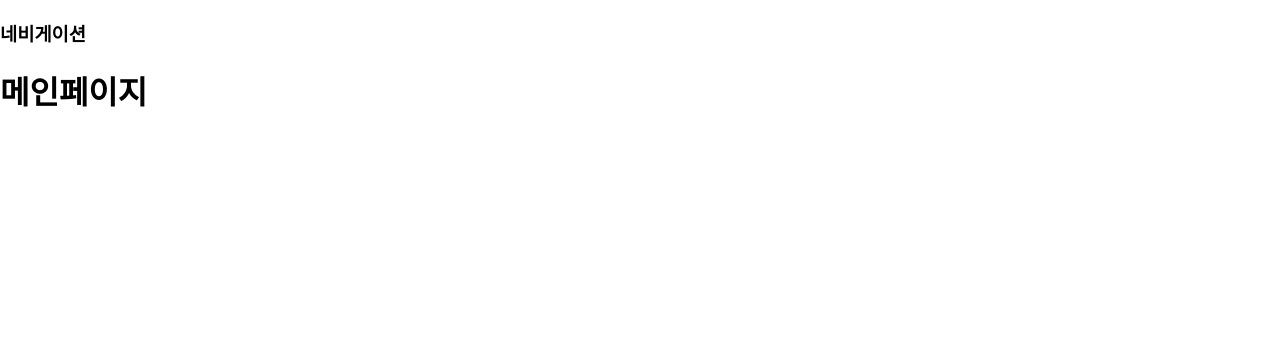
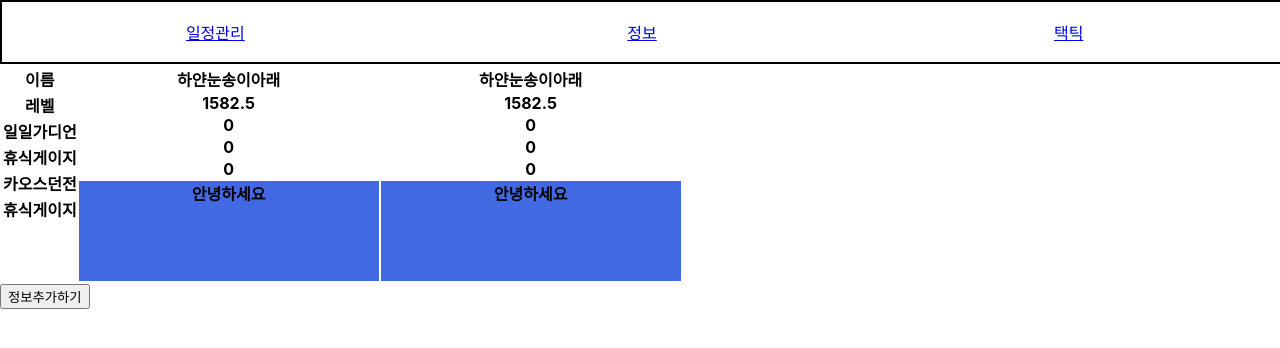
Before and after one commit to AppleTrick/loaple, a React (Create React App) app: page /main in a window 1280 px wide. Shown: the top 348 px of the page. Built offline with nearby package versions, Linux system fonts and the light colour scheme.

Commit message:
표 생성 완료

```diff
--- a/src/components/Navigation.tsx
+++ /dev/null
@@ -1,9 +0,0 @@
-const Navigation = () => {
-    return (
-        <>
-            <h3>네비게이션</h3>
-        </>
-    )
-}
-
-export default Navigation
--- /dev/null
+++ b/src/components/TestComponent/TestComponent.tsx
@@ -0,0 +1,7 @@
+const TestComponent = () => {
+    return (
+        <div style={{width:300, height:100, backgroundColor:"royalblue"}}>안녕하세요</div>
+    )
+}
+
+export default TestComponent
--- /dev/null
+++ b/src/components/navigation/Navigation.tsx
@@ -0,0 +1,20 @@
+import { Link } from "react-router-dom"
+import './navigation.css'
+
+const Navigation = () => {
+    return (
+        <nav>
+            <div>
+                <Link to="/main">일정관리</Link>
+            </div>
+            <div>
+                <Link to="/information">정보</Link>
+            </div>
+            <div>
+                <Link to="/tactics">택틱</Link>
+            </div>
+        </nav>
+    )
+}
+
+export default Navigation
--- /dev/null
+++ b/src/components/navigation/navigation.css
@@ -0,0 +1,14 @@
+nav {
+    width: 100%;
+    height: 60px;
+    display: flex;
+    border: solid 2px;
+
+  }
+
+  nav > div {
+    width: 100%;
+    display: flex;
+    justify-content: center;
+    align-items: center;
+  }
--- a/src/pages/Main.tsx
+++ b/src/pages/Main.tsx
@@ -1,8 +1,99 @@
+import './css/mainTable.css';
+import React, { useState } from 'react'
+import TestComponent from '../components/TestComponent/TestComponent';
+
+interface loaChar {
+    characterName: string,
+    level: number,
+    daily: {
+        gardian: {
+            count: number,
+            safe : number
+        },
+        chaosDungeon: {
+            count: number,
+            safe: number
+        }
+    },
+}
+
 const Main = () => {
+
+
+    const [charactersData, setCharctersData] = useState<loaChar[]>([
+        {
+            characterName: "하얀눈송이아래",
+            level: 1582.5,
+            daily: {
+                gardian: {
+                    count: 0,
+                    safe : 0
+                },
+                chaosDungeon: {
+                    count: 0,
+                    safe : 0
+                }
+            }
+        },
+        {
+            characterName: "하얀눈송이아래",
+            level: 1582.5,
+            daily: {
+                gardian: {
+                    count: 0,
+                    safe : 0
+                },
+                chaosDungeon: {
+                    count: 0,
+                    safe : 0
+                }
+            }
+        }
+    ]);
+
+    const addCharacterData = () => {
+        setCharctersData([...charactersData ,{
+            characterName: "하얀눈송이아래",
+            level: 1582.5,
+            daily: {
+                gardian: {
+                    count: 0,
+                    safe : 0
+                },
+                chaosDungeon: {
+                    count: 0,
+                    safe : 0
+                }
+            }
+        } ]);
+    }
 
     return (
         <>
-            <h1>메인페이지</h1>
+            <table>
+                <tr>
+                    <th>이름</th>
+                    <th>레벨</th>
+                    <th>일일가디언</th>
+                    <th>휴식게이지</th>
+                    <th>카오스던전</th>
+                    <th>휴식게이지</th>
+                </tr>
+                {charactersData.map((e, index) =>
+                    (
+                    <tr key={index}>
+                        <th>{e.characterName}</th>
+                        <th>{e.level}</th>
+                        <th>{e.daily.gardian.count}</th>
+                        <th>{e.daily.gardian.safe}</th>
+                        <th>{e.daily.chaosDungeon.count}</th>
+                        <th><TestComponent/></th>
+                        {/* <th>{e.daily.chaosDungeon.safe}</th> */}
+
+                    </tr>)
+                )}
+            </table>
+            <button onClick={addCharacterData}>정보추가하기</button>
         </>
     )
 }
--- /dev/null
+++ b/src/pages/css/mainTable.css
@@ -0,0 +1,2 @@
+tr { display: block; float: left; }
+th, td { display: block; }
--- a/src/router/AppRouter.tsx
+++ b/src/router/AppRouter.tsx
@@ -1,9 +1,9 @@
-import React, { useEffect, useState } from "react";
+import React from "react";
 import { BrowserRouter, Route, Routes, Navigate } from "react-router-dom";
 import Main from "pages/Main";
 import Information from "pages/Information";
 import Tactics from "pages/Tactics";
-import Navigation from "components/Navigation";
+import Navigation from "components/navigation/Navigation";
 
 const AppRouter = () => {
     return (
```
Also changed, not shown: 1 other file (tests, documents, lock files or other folders).
